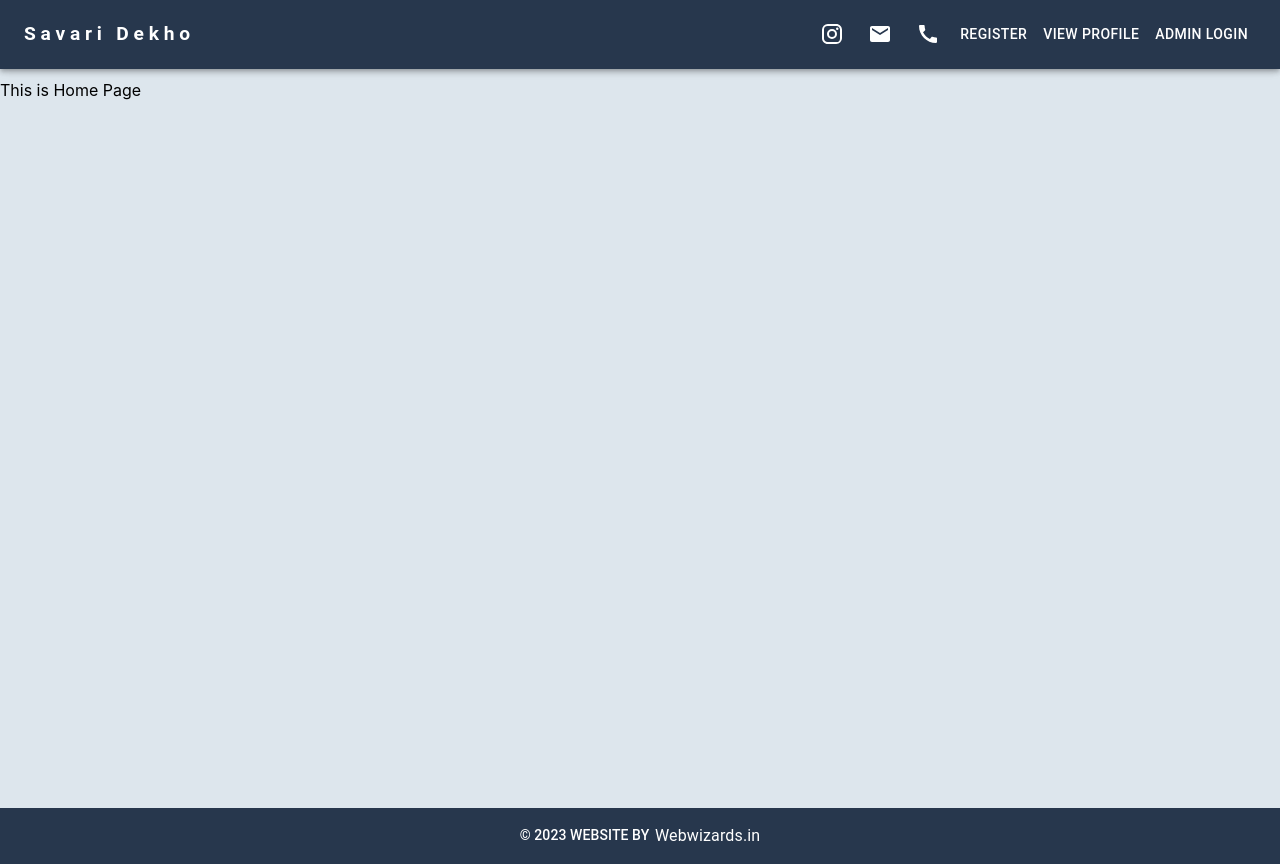
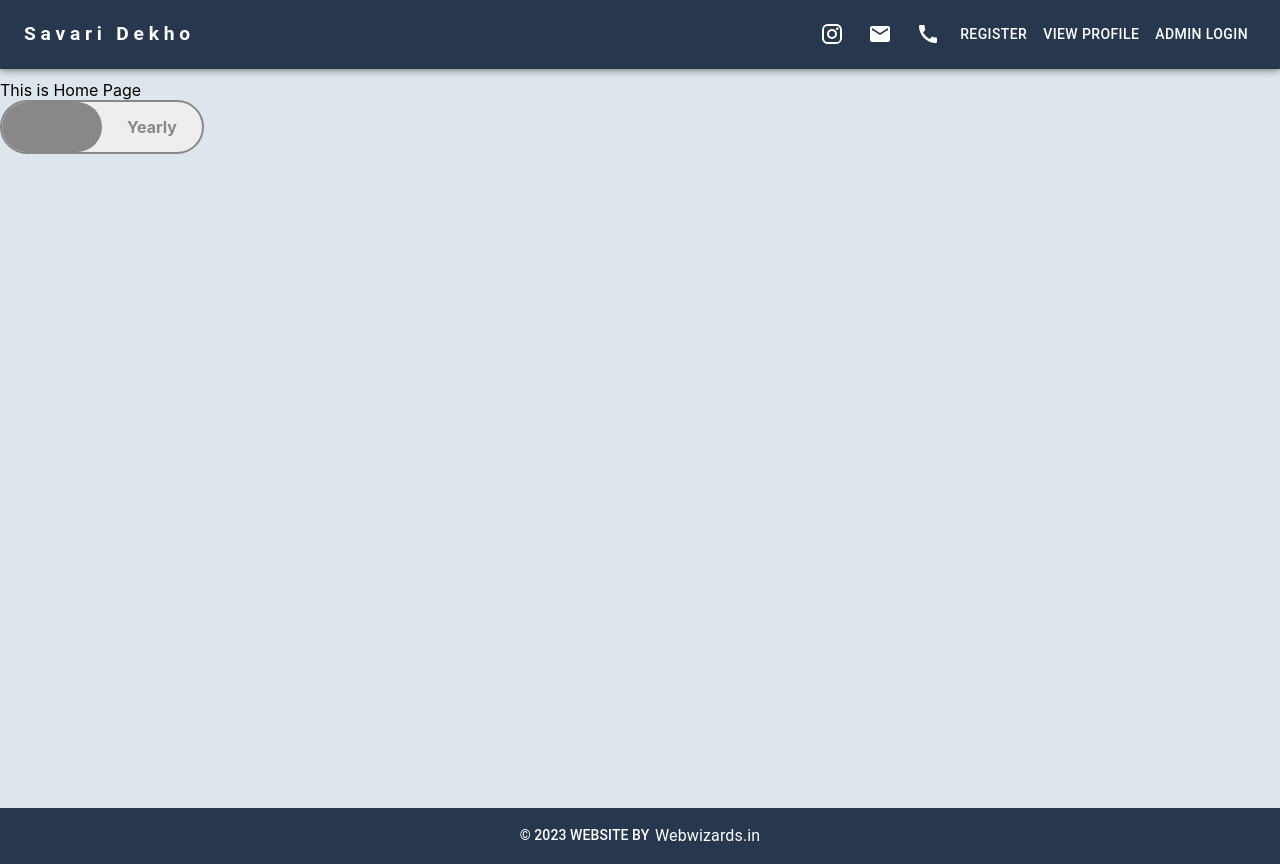
Before and after one commit to MrJ-2k04/savari-dekho, a React (Create React App) app: page / in a window 1280 px wide. Built offline with nearby package versions, Linux system fonts and the light colour scheme.

Commit message:
Trying to add pill button from sources

```diff
--- /dev/null
+++ b/Tests/index.html
@@ -0,0 +1,76 @@
+<!DOCTYPE html>
+<html>
+
+<head>
+    <style>
+        .tab-switch {
+            display: flex;
+            align-items: center;
+            justify-content: space-between;
+            width: 200px;
+            height: 40px;
+            background-color: #eee;
+            border-radius: 50px;
+            border: 2px solid #888;
+            padding: 5px 0px;
+            cursor: pointer;
+            position: relative;
+        }
+
+        .tab-switch .tab {
+            flex: 1;
+            text-align: center;
+            color: #888;
+            font-weight: bold;
+            transition: all 0.3s ease;
+        }
+
+        .tab-switch .tab.active {
+            color: #fff;
+            z-index: 5;
+        }
+
+        .tab-switch .handle {
+            width: 50%;
+            height: 100%;
+            background-color: #888;
+            border-radius: 50px;
+            transition: all 0.3s ease;
+            position: absolute;
+        }
+
+        .tab-switch.yearly .handle {
+            transform: translateX(100%);
+            background-color: #888;
+        }
+
+        .tab-switch .tab.monthly.active~.handle {
+            transform: translateX(0%);
+            background-color: #888;
+        }
+
+        .tab-switch .tab.yearly.active~.handle {
+            transform: translateX(100%);
+            background-color: #888;
+        }
+    </style>
+</head>
+
+<body>
+    <div class="tab-switch" onclick="toggleTab()">
+        <div class="tab monthly active">Monthly</div>
+        <div class="tab yearly">Yearly</div>
+        <div class="handle"></div>
+    </div>
+
+    <script>
+        function toggleTab() {
+            const tabSwitch = document.querySelector('.tab-switch');
+            // tabSwitch.classList.toggle('yearly');
+            const tabs = document.querySelectorAll('.tab-switch .tab');
+            tabs.forEach(tab => tab.classList.toggle('active'));
+        }
+    </script>
+</body>
+
+</html>
--- /dev/null
+++ b/Tests/test.html
@@ -0,0 +1,128 @@
+<!DOCTYPE html>
+<html lang="en">
+
+<head>
+    <meta charset="UTF-8">
+    <meta name="viewport" content="width=device-width, initial-scale=1.0">
+    <title>Document</title>
+    <style>
+        @import url("https://fonts.googleapis.com/css2?family=Inter:wght@400;500;600&display=swap");
+
+        :root {
+            --primary-color: #185ee0;
+            --secondary-color: #e6eef9;
+        }
+
+        *,
+        *:after,
+        *:before {
+            box-sizing: border-box;
+        }
+
+        body {
+            font-family: "Inter", sans-serif;
+            background-color: rgba(230, 238, 249, 0.5);
+        }
+
+        .container {
+            position: absolute;
+            left: 0;
+            top: 0;
+            right: 0;
+            bottom: 0;
+            display: flex;
+            align-items: center;
+            justify-content: center;
+        }
+
+        .tabs {
+            display: flex;
+            position: relative;
+            background-color: #fff;
+            box-shadow: 0 0 1px 0 rgba(24, 94, 224, 0.15), 0 6px 12px 0 rgba(24, 94, 224, 0.15);
+            border: 10px solid var(--secondary-color);
+            border-radius: 99px;
+        }
+
+        .tabs * {
+            z-index: 2;
+        }
+
+        input[type="radio"] {
+            display: none;
+        }
+
+        .tab {
+            display: flex;
+            align-items: center;
+            justify-content: center;
+            height: 54px;
+            width: 200px;
+            font-size: 1.25rem;
+            font-weight: 500;
+            border-radius: 99px;
+            cursor: pointer;
+            transition: color 0.15s ease-in;
+        }
+
+        .notification {
+            display: flex;
+            align-items: center;
+            justify-content: center;
+            width: 2rem;
+            height: 2rem;
+            margin-left: 0.75rem;
+            border-radius: 50%;
+            background-color: var(--secondary-color);
+            transition: 0.15s ease-in;
+        }
+
+        input[type="radio"]:checked+label {
+            color: var(--primary-color);
+        }
+
+        input[type="radio"]:checked+label>.notification {
+            background-color: var(--primary-color);
+            color: #fff;
+        }
+
+        input[id="radio-1"]:checked~.glider {
+            transform: translateX(0);
+        }
+
+        input[id="radio-2"]:checked~.glider {
+            transform: translateX(100%);
+        }
+
+        .glider {
+            position: absolute;
+            display: flex;
+            height: 54px;
+            width: 200px;
+            background-color: var(--secondary-color);
+            z-index: 1;
+            border-radius: 99px;
+            transition: 0.25s ease-out;
+        }
+
+        @media (max-width: 700px) {
+            .tabs {
+                transform: scale(0.6);
+            }
+        }
+    </style>
+</head>
+
+<body>
+    <div class="container">
+        <div class="tabs">
+            <input type="radio" id="radio-1" name="tabs" checked />
+            <label class="tab" for="radio-1">Upcoming</label>
+            <input type="radio" id="radio-2" name="tabs" />
+            <label class="tab" for="radio-2">Development</label>
+            <span class="glider"></span>
+        </div>
+    </div>
+</body>
+
+</html>
--- /dev/null
+++ b/src/Components/TabSwitch.js
@@ -0,0 +1,98 @@
+import { Box } from '@mui/material';
+import { useState } from 'react';
+import styled from '@emotion/styled'
+
+
+// const Tabs = styled('div')({
+//     display: 'flex',
+//     alignItems: 'center',
+//     justifyContent: 'space-between',
+//     width: 200,
+//     height: 40,
+//     backgroundColor: '#eee',
+//     borderRadius: 50,
+//     border: '2px solid #888',
+//     padding: '5px 0',
+//     cursor: 'pointer',
+//     position: 'relative',
+// });
+
+// const Tab = styled('div')({
+//     flex: 1,
+//     textAlign: 'center',
+//     color: '#888',
+//     fontWeight: 'bold',
+//     transition: 'all 0.3s ease',
+//     ":active": {
+//         color: "#fff",
+//         zIndex: 5
+//     },
+//     zIndex: 3,
+// });
+
+const Tabs = styled.div`
+  display: flex;
+            align-items: center;
+            justify-content: space-between;
+            width: 200px;
+            height: 40px;
+            background-color: #eee;
+            border-radius: 50px;
+            border: 2px solid #888;
+            padding: 5px 0px;
+            cursor: pointer;
+            position: relative;`
+
+
+const Tab=styled.div`
+    flex: 1;
+            text-align: center;
+            color: #888;
+            font-weight: bold;
+            transition: all 0.3s ease;
+                "&:active": {
+            color: "#fff",
+             zIndex: 5
+        };
+    z-index: 3;`
+
+
+
+const TabSwitch = () => {
+    const [activeTab, setActiveTab] = useState('monthly');
+
+    const handleTabChange = (tab) => {
+        setActiveTab(tab);
+        console.log(tab);
+    };
+
+    const Handle = styled('div')({
+        width: "50%",
+        height: "100%",
+        backgroundColor: "#888",
+        borderRadius: "50px",
+        transition: "all 0.3s ease",
+        position: "absolute",
+        transform: activeTab === "monthly" ? 'translateX(0%)' : 'translateX(100%)',
+    })
+
+    return (
+        <Tabs className="tab-switch" onClick={handleTabChange}>
+            <Tab
+                className={`tab ${activeTab === 'monthly' ? 'active' : ''}`}
+                onClick={() => handleTabChange('monthly')}
+            >
+                Monthly
+            </Tab>
+            <Tab
+                className={`tab ${activeTab === 'yearly' ? 'active' : ''}`}
+                onClick={() => handleTabChange('yearly')}
+            >
+                Yearly
+            </Tab>
+            <Handle />
+        </Tabs>
+    );
+};
+
+export default TabSwitch;
--- a/src/Pages/HomePage.js
+++ b/src/Pages/HomePage.js
@@ -1,9 +1,11 @@
+import TabSwitch from "Components/TabSwitch";
 import Layout from "Layout";
 
 function HomePage() {
     return (
         <Layout>
             This is Home Page
+            <TabSwitch />
         </Layout>
      );
 }
```
Also changed, not shown: src/index.css (+6 -3 lines), 1 other file (tests, documents, lock files or other folders).
